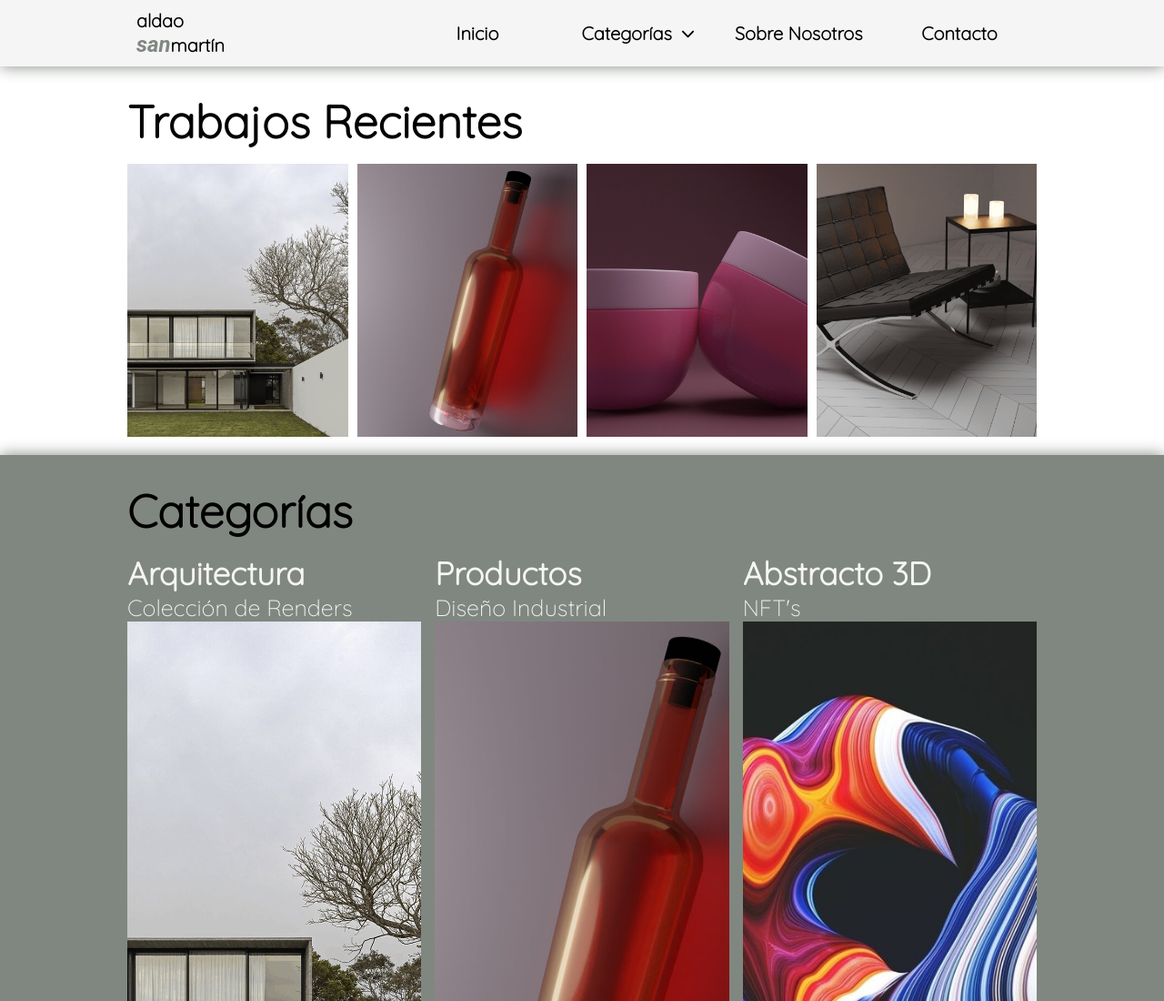
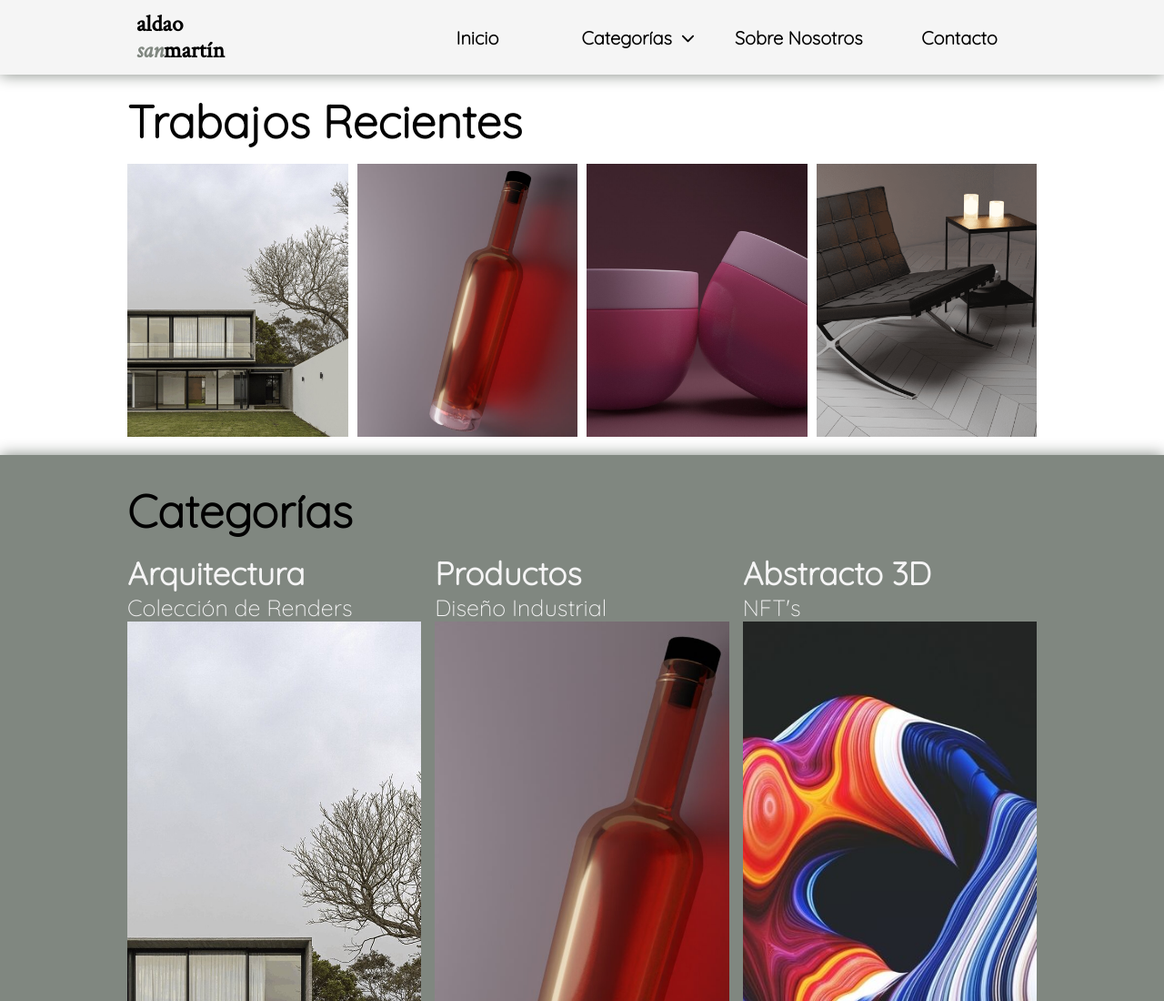
Before and after one commit to pablo-92/pagina-generica, a plain HTML site: page index.html in a window 1280 px wide. Shown: the top 1100 px of the page at 91% size. Drawn offline with Linux system fonts and the light colour scheme.

Commit message:
Primera version

```diff
--- a/css/style.css
+++ b/css/style.css
@@ -1,7 +1,6 @@
-@import url('https://fonts.googleapis.com/css2?family=Playball&display=swap');
-@import url('https://fonts.googleapis.com/css2?family=Poppins:wght@300&display=swap');
 @import url('https://fonts.googleapis.com/css2?family=Quicksand:wght@300&display=swap');
-@import url('https://fonts.googleapis.com/css2?family=Roboto+Slab:wght@300&display=swap');
+@import url('https://fonts.googleapis.com/css2?family=Crimson+Text&display=swap');
+@import url('https://fonts.googleapis.com/css2?family=Crimson+Text:ital@1&display=swap');
 
 
 :root {
@@ -101,14 +100,23 @@
 }
 
 .aldao {
+    font-family: 'Crimson Text', serif;
+    font-size: 25px;
+    font-weight: 700;
     display: inline-block;
-    max-height: 20px;
+    max-height: 25px;
+}
+
+.san-martin{
+    font-family: 'Crimson Text', serif;
+    font-size: 25px;
+    font-weight: 700;
+
 }
 
 .san {
-    font-family: 'roboto';
+    font-family: 'Crimson Text', serif;
     font-style: italic;
-    font-size: larger;
     color: var(--color-principal);
 }
 
```
